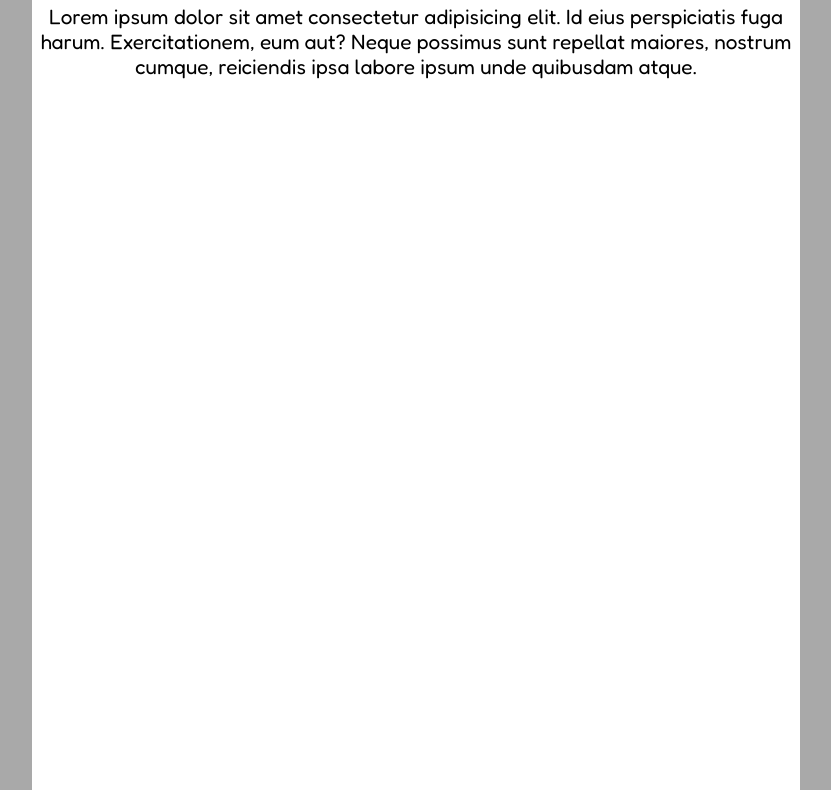
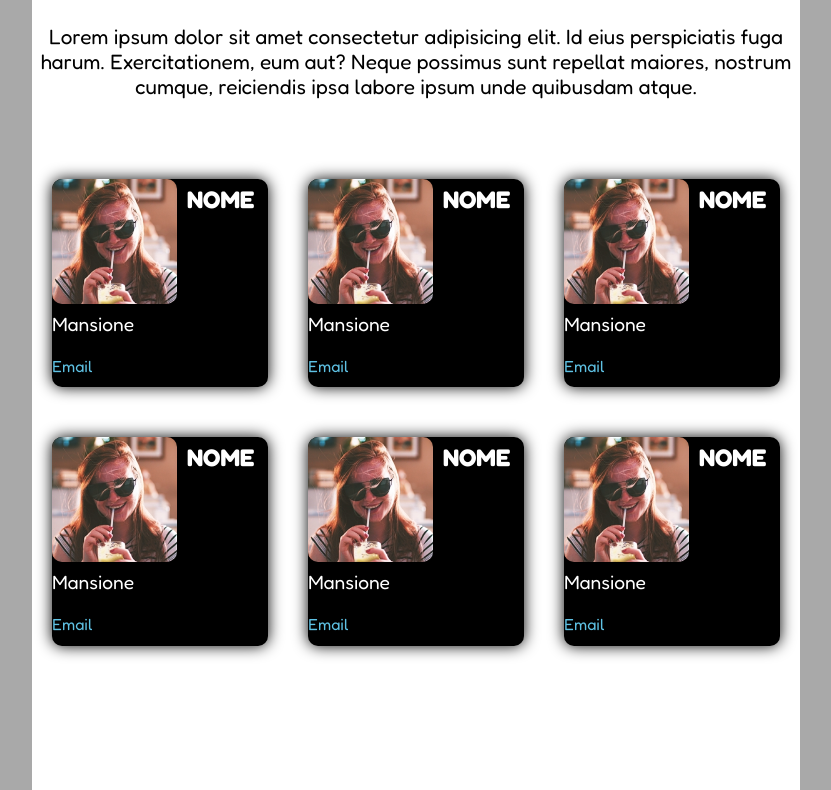
Before and after one commit to MarcoMazzilli/html-css-float-cards, a plain HTML site: page index.html in a window 1280 px wide. Shown: the part 104-894 px from the top of the page, without its empty margins (224-1055 px from the left). Drawn offline with Linux system fonts and the light colour scheme.

Commit message:
[Add] Card + Style

```diff
--- a/css/style.css
+++ b/css/style.css
@@ -18,24 +18,58 @@ body {
 /* Start header  */
 header {
   text-align: center;
-
 }
 
 header h1 {
   font-size: 2.5rem;
-  padding: 30px;
+  padding: 40px;
   color: rgb(228, 42, 109) ;
 }
 
 header p {
   font-size: 1.3rem;
-  padding-bottom: 30px;
+  padding-bottom: 80px;
 }
 /* End header  */
+
+/* Start generic card style */
+.card {
+  width: calc((100% - 120px) / 3);
+  background-color: black;
+  float: left;
+  color: white;
+  line-height: calc(125px / 3);
+  vertical-align: middle;
+  margin: 0 20px;
+  margin-bottom: 50px;
+  border-radius: 10px;
+  box-shadow: 0px 0px 15px  rgba(0, 0, 0, 1);
+}
+.card img {
+float: left;
+height: 125px;
+margin-right: 10px;
+border-radius: 10px;
+}
+.card h3 {
+text-transform: uppercase;
+font-size: 1.5rem;
+}
+.card span {
+  display: block;
+  font-size: 1.2rem;
+}
+.card a {
+  text-decoration: none;
+  color: rgb(95, 194, 228);
+}
+/* End generic card style */
+
 /* Start Main  */
 
 
 
 
 
+
 /* End Main  */
--- a/index.html
+++ b/index.html
@@ -20,6 +20,47 @@
   </header>
   <main>
 
+    <section class="card">
+      <img src="img/female1.png" alt="">
+      <h3>Nome</h3>
+      <span>Mansione</span>
+      <a href="#">Email</a>
+    </section>
+
+    <section class="card">
+      <img src="img/female1.png" alt="">
+      <h3>Nome</h3>
+      <span>Mansione</span>
+      <a href="#">Email</a>
+    </section>
+
+    <section class="card">
+      <img src="img/female1.png" alt="">
+      <h3>Nome</h3>
+      <span>Mansione</span>
+      <a href="#">Email</a>
+    </section>
+
+    <section class="card">
+      <img src="img/female1.png" alt="">
+      <h3>Nome</h3>
+      <span>Mansione</span>
+      <a href="#">Email</a>
+    </section>
+
+    <section class="card">
+      <img src="img/female1.png" alt="">
+      <h3>Nome</h3>
+      <span>Mansione</span>
+      <a href="#">Email</a>
+    </section>
+
+    <section class="card">
+      <img src="img/female1.png" alt="">
+      <h3>Nome</h3>
+      <span>Mansione</span>
+      <a href="#">Email</a>
+    </section>
   </main>
 </div>
 </body>
```
